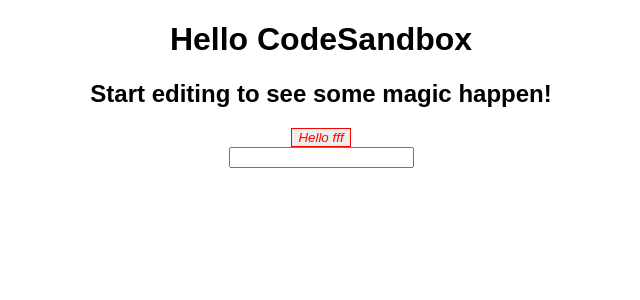
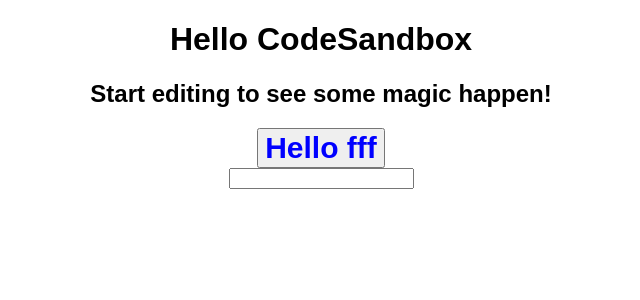
Before and after one commit to truongluu/simple-styled-component, a React (Create React App) app: page / in a window 1280 px wide. Shown: the top 300 px of the page, without its empty margins (319-959 px from the left). Built offline with nearby package versions, Linux system fonts and the light colour scheme.

Commit message:
Remove unnecessary code

```diff
--- a/package.json
+++ b/package.json
@@ -5,6 +5,7 @@
   "keywords": [],
   "main": "src/index.js",
   "dependencies": {
+    "lodash": "4.17.20",
     "react": "17.0.0",
     "react-dom": "17.0.0",
     "react-scripts": "3.4.3"
--- a/src/App.js
+++ b/src/App.js
@@ -5,9 +5,10 @@
 import "./styles.css";
 
 const SimpleButton = SimpleStyledComponent.Button`
+  font-weight: bold;
   color: ${(props) => props.theme?.textColor};
-  border: 1px solid red;
-  font-style: italic;
+  font-size: ${(props) => props.theme?.fontSize};
+  font-weight: ${(props) => props.theme?.fontWeight}
 `;
 
 const SimpleInput = SimpleStyledComponent.Input`
@@ -15,11 +16,13 @@
 
 export default function App() {
   return (
-    <SimpleStyledProvider theme={{ textColor: "blue" }}>
+    <SimpleStyledProvider
+      theme={{ textColor: "blue", fontSize: "30px", fontWeight: "bold" }}
+    >
       <div className="App">
         <h1>Hello CodeSandbox</h1>
         <h2>Start editing to see some magic happen!</h2>
-        <SimpleButton theme={{ textColor: "red" }} onClick={() => alert(1)}>
+        <SimpleButton theme={{ fontSize: "30px" }} onClick={() => alert(1)}>
           Hello fff
         </SimpleButton>
         <br />
--- a/src/SimpleStyledComponent.js
+++ b/src/SimpleStyledComponent.js
@@ -1,4 +1,5 @@
 import React, { useContext } from "react";
+import { merge } from "lodash";
 
 const StyledBaseContext = React.createContext();
 
@@ -14,11 +15,7 @@
 
 function StyledBase(strings, restExp, props = {}) {
   if (restExp.length) {
-    let chosenArr = restExp;
-    if (restExp.length < strings.length) {
-      chosenArr = strings;
-    }
-    const processString = chosenArr.map((item, index) => {
+    const processString = strings.map((item, index) => {
       if (restExp[index] && typeof restExp[index] === "function") {
         return strings[index] + restExp[index](props);
       }
@@ -53,10 +50,11 @@
 
   const ButtonRender = ({ children, ...buttonRestProps }) => {
     const styledProps = useContext(StyledBaseContext);
-    const stylesRender = StyledBase(strings, restProps, {
-      ...styledProps,
-      ...buttonRestProps
-    });
+    const stylesRender = StyledBase(
+      strings,
+      restProps,
+      merge(styledProps, buttonRestProps)
+    );
     const stylesString = `\
   .${buttonClass}{\
     ${stylesRender}
```
